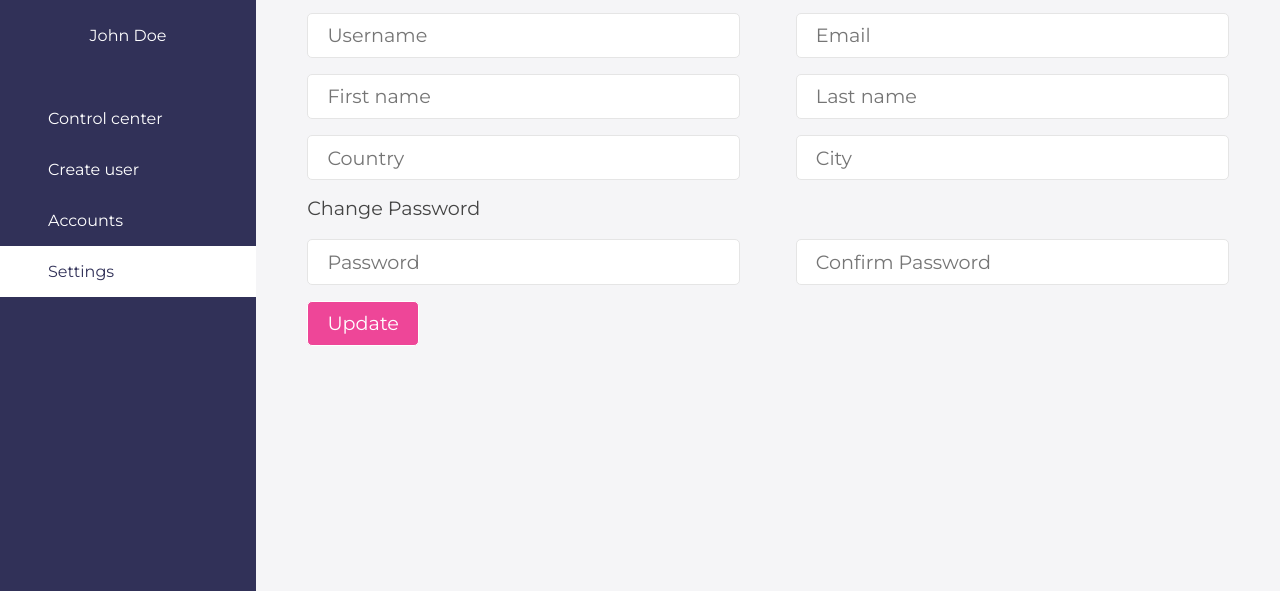
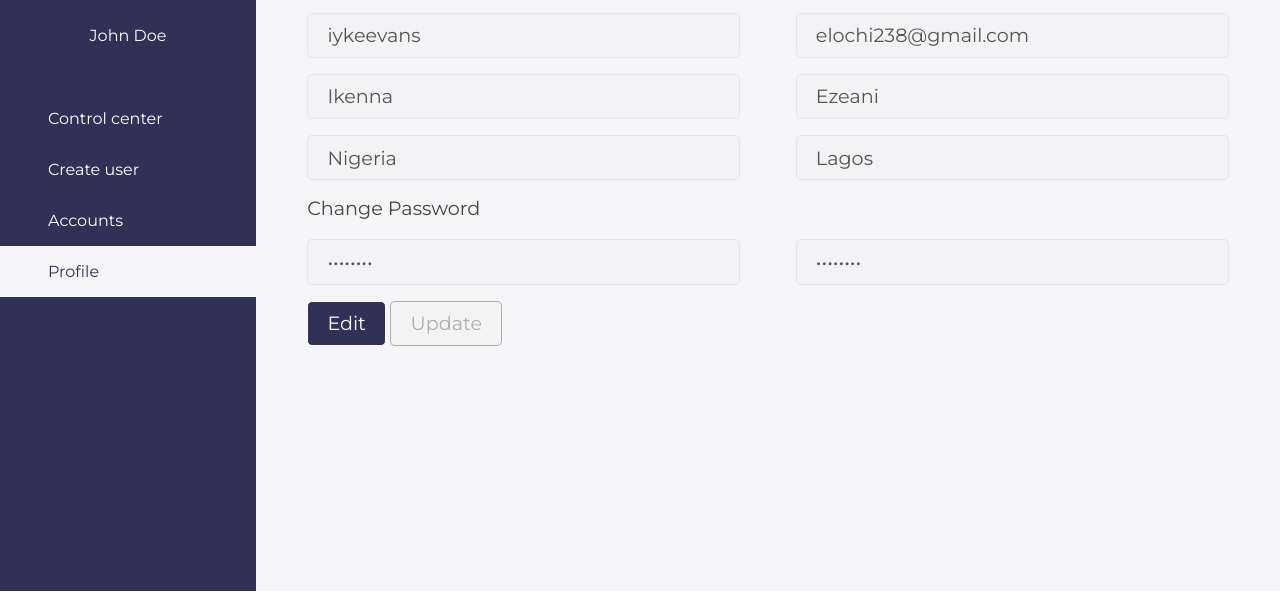
Before and after one commit to iykeevans/banka, a website: page UI/admin/profile.html in a window 1280 px wide. Shown: the part 209-818 px from the top of the page. Drawn offline with nearby package versions, Linux system fonts and the light colour scheme.

Commit message:
feat (UI): implement LFA profile page feedback [delivers #165408434]

```diff
--- a/UI/admin/profile.html
+++ b/UI/admin/profile.html
@@ -27,7 +27,7 @@
         <a href="./control.html" class="side-nav__link">Control center</a>
         <a href="./create.html" class="side-nav__link">Create user</a>
         <a href="./account.html" class="side-nav__link">Accounts</a>
-        <a href="./profile.html" class="side-nav__link active">Settings</a>
+        <a href="./profile.html" class="side-nav__link active">Profile</a>
       </div>
 
     </nav>
@@ -36,7 +36,7 @@
       <div class="wrapper">
 
         <div class="dashboard__header flexed spaced">
-          <p class="dashboard__header-title">Edit Profile</p>
+          <p class="dashboard__header-title">Profile</p>
           <a href="#nav" class="nav__side-nav centered is-hidden">&#9776;</a>
         </div>
 
@@ -48,18 +48,18 @@
 
         <form>
           <div class="form__wrapper flexed spaced">
-            <input type="text" placeholder="Username" class="form__input">
-            <input type="text" placeholder="Email" class="form__input">
+            <input type="text" value="iykeevans" class="form__input" disabled>
+            <input type="text" value="elochi238@gmail.com" class="form__input" disabled>
           </div>
 
           <div class="form__wrapper flexed spaced">
-            <input type="text" placeholder="First name" class="form__input">
-            <input type="text" placeholder="Last name" class="form__input">
+            <input type="text" value="Ikenna" class="form__input" disabled>
+            <input type="text" value="Ezeani" class="form__input" disabled>
           </div>
 
           <div class="form__wrapper flexed spaced">
-            <input type="text" placeholder="Country" class="form__input">
-            <input type="text" placeholder="City" class="form__input">
+            <input type="text" value="Nigeria" class="form__input" disabled>
+            <input type="text" value="Lagos" class="form__input" disabled>
           </div>
 
           <div>
@@ -67,11 +67,12 @@
           </div>
 
           <div class="form__wrapper flexed spaced">
-            <input type="text" placeholder="Password" class="form__input">
-            <input type="text" placeholder="Confirm Password" class="form__input">
+            <input type="password" value="Password" class="form__input" disabled>
+            <input type="password" value="Password" class="form__input" disabled>
           </div>
 
-          <button class="form__button secondary--bg">Update</button>
+          <button class="form__button primary--bg" style="color:white;">Edit</button>
+          <button class="form__button" disabled>Update</button>
 
         </form>
       </div>
--- a/UI/css/main.css
+++ b/UI/css/main.css
@@ -121,7 +121,7 @@ MODIFIERS
 }
 
 .active {
-	background: #FFFFFF;
+	background: #F5F5F7;
 	color: #313158 !important;
 }
 
@@ -376,7 +376,7 @@ NAVIGATION
 
 .side-nav__link:hover {
 	color: #313158;
-	background: #FFFFFF;
+	background: #F5F5F7;
 }
 
 .mobile-nav {
```
Also changed, not shown: UI/admin/account.html (+1 -1 lines), UI/admin/control.html (+1 -1 lines), UI/admin/create.html (+1 -1 lines), UI/staff/account.html (+1 -1 lines), UI/staff/control.html (+1 -1 lines), UI/staff/profile.html (+12 -11 lines), UI/user/create.html (+1 -1 lines), UI/user/profile.html (+12 -11 lines), UI/user/transactions.html (+3 -3 lines).
